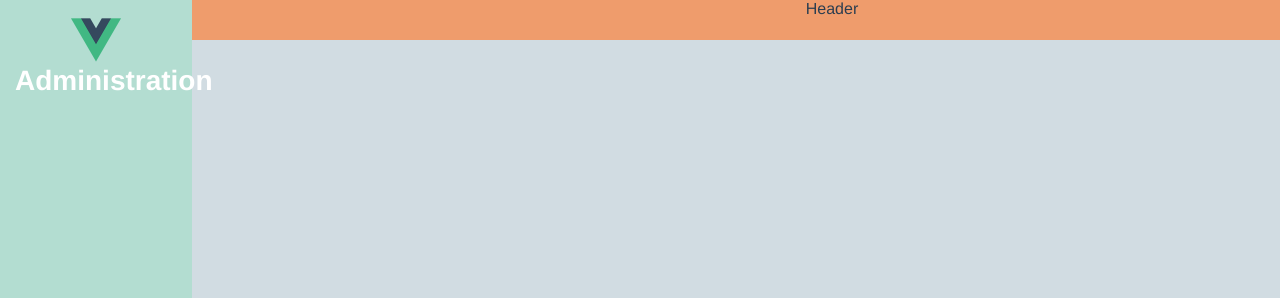
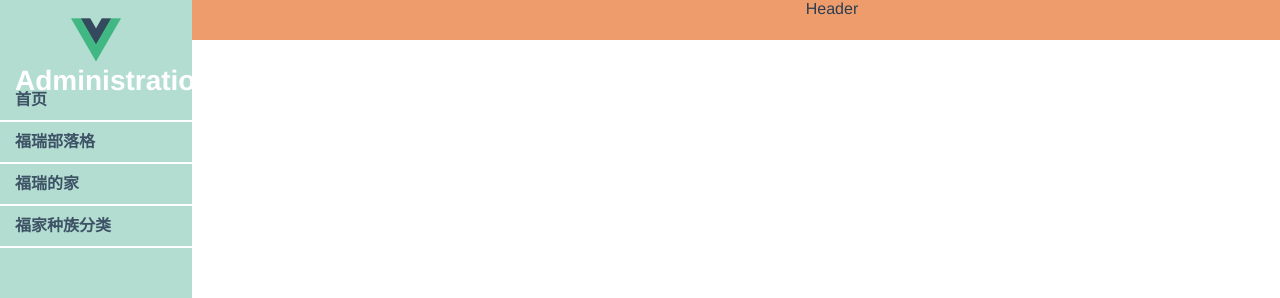
Before and after one commit to jesuisrachel/administration, a Vue app: page / in a window 1280 px wide. Shown: the top 298 px of the page. Built offline with nearby package versions, Linux system fonts and the light colour scheme.

Commit message:
navigator

```diff
--- a/src/App.vue
+++ b/src/App.vue
@@ -17,9 +17,6 @@ html,body{
     margin: 0;
     padding: 0;
 }
-div{
-  height: 100%;
-}
 #app {
   font-family: 'Avenir', Helvetica, Arial, sans-serif;
   -webkit-font-smoothing: antialiased;
--- a/src/components/SideMenu.vue
+++ b/src/components/SideMenu.vue
@@ -4,8 +4,50 @@
             <img src="../assets/logo.png" alt="LOGO">
 			<span>Administration</span>
         </div>
+		<div class="menu">
+			<ul>
+				<li><div>福瑞部落格</div>
+					<ul>
+						<li><div @click="isShow=!isShow, selectMenu()" :class="{active:isShow}">相册</div></li>
+						<li><div @click="isShow=!isShow, selectMenu()" :class="{active:isShow}">博文</div></li>
+					</ul>
+				</li>
+				<li><div>福瑞的家</div>
+					<ul>
+						<li><div>福瑞</div></li>
+						<li><div>福吉</div></li>
+						<li><div>福临</div></li>
+						<li><div>福尔康</div></li>
+						<li><div>福尔泰</div></li>
+					</ul>
+				</li>
+				<li><div>福家种族分类</div>
+					<ul>
+						<li><div>橘猫</div></li>
+						<li><div>银渐层</div></li>
+						<li><div>金渐层</div></li>
+					</ul>
+				</li>
+			</ul>
+		</div>
   	</div>
 </template>
+
+<script>
+export default {
+	data(){
+		return{
+			isShow: false
+		}
+	},
+	methods:{
+		selectMenu(){
+			console.log(this.isShow);
+		}
+	}
+}
+</script>
+
 
 <style scoped>
 .menuTop{
@@ -25,4 +67,36 @@
 	vertical-align: middle;
 	line-height: 50px;
 }
+.menu{
+	margin: 15px 0;
+	text-align: left;
+}
+.menu ul{
+	list-style: none;
+	margin: 0;
+	padding: 0;
+	font-weight: bolder;
+	color: #3e5266;
+	width: 100%;
+}
+.menu div{
+	height: 40px;
+	line-height: 40px;
+    border-bottom: 2px solid white;
+	padding-left: 15px;
+}
+.menu div:hover{
+	background: #80BEAF;
+	color: white;
+}
+.menu ul>li:hover>ul>li>div{
+	display: block;
+}
+.menu ul>li>ul>li>div{
+	background: #b7f5da;
+	display: none;
+}
+.active{
+	background: red !important;
+}
 </style>
--- /dev/null
+++ b/src/components/SideMenu1.vue
@@ -0,0 +1,116 @@
+<template>
+	<div>
+		<div class="menuTop">
+            <img src="../assets/logo.png" alt="LOGO">
+			<span>Administration</span>
+        </div>
+		<div class="menu">
+			<ul>
+                <template v-for="(item, index) in menulist">
+                    <li :class="currentURL===item.url ?'active': ''" :key="index">
+                        <template v-if="item.url"><!--单级目录-->
+                            <div>{{item.name}}</div>
+                        </template>
+                        <template v-else-if="item.children"><!--两级目录-->
+                            <div @click="isToggle(item.name)">{{item.name}}</div>
+                            <transition name="sliderToggle" mode="out-in" :style="{'transform':'translateY('+subMenuHeight+'%)'}">
+                                <ul v-show="item.name === toggleName" >
+                                    <li v-for="(subitem, subindex) in item.children" :key="subindex">
+                                        <div>{{subitem.name}}</div>
+                                    </li>
+                                </ul>
+                            </transition>
+                        </template>
+                    </li>
+                </template>
+			</ul>
+		</div>
+  	</div>
+</template>
+
+<script>
+import {MenuList} from './SideMenuList'
+export default {
+	data(){
+		return{
+            menulist: MenuList,//目录数据
+            currentURL:'',//当前显示的url
+            toggleName: '',  // 菜单子项目名称
+            defaultActive:true,
+            subMenuHeight:0,
+		}
+	},
+	methods:{
+		isToggle(name){
+            //name!=this.toggleName ? this.toggleName=name : this.toggleName='';
+            if(name!=this.toggleName){
+                this.toggleName=name;
+                this.subMenuHeight=100;
+            }else{
+                this.toggleName='';
+                this.subMenuHeight=0;
+            }
+        }
+	}
+}
+</script>
+
+
+<style scoped>
+.menuTop{
+	margin: 15px;
+	height: 50px;
+	color: white;
+	font-size: 28px;
+	font-weight: bolder;
+}
+.menuTop img{
+	width: 50px;
+	height: 50px;
+	vertical-align:middle;
+}
+.menu span{
+	height: 50px;
+	vertical-align: middle;
+	line-height: 50px;
+}
+.menu{
+	margin: 15px 0;
+	text-align: left;
+}
+.menu ul{
+	list-style: none;
+	margin: 0;
+	padding: 0;
+	font-weight: bolder;
+	color: #3e5266;
+	width: 100%;
+}
+.menu div{
+	height: 40px;
+	line-height: 40px;
+    border-bottom: 2px solid white;
+	padding-left: 15px;
+}
+.menu div:hover{
+	background: #80BEAF;
+	color: white;
+}
+.menu ul>li>ul>li>div{
+	background: #b7f5da;
+}
+.sliderToggle-enter-active,
+.sliderToggle-leave-active {
+  transition: all 1s linear;
+  transform: translateY(100%);
+  overflow: hidden;
+}
+.sliderToggle-enter,
+.sliderToggle-leave-to {
+  overflow: hidden;
+  padding-top: 0;
+  padding-bottom: 0;
+  height: 0;
+  /* opacity: 0; */
+}
+</style>
--- /dev/null
+++ b/src/components/SideMenuList.js
@@ -0,0 +1,52 @@
+export const MenuList=[
+    {
+        name: "首页",
+        url:"home"
+    },
+    {
+        name:"福瑞部落格",
+        children:[
+            {
+                name:"相册",
+                url:"album"
+            },{
+                name:"博客",
+                url:"blog"
+            }
+        ]
+    },{
+        name:"福瑞的家",
+        children:[
+            {
+                name:"福瑞",
+                url:""
+            },{
+                name:"福吉",
+                url:""
+            },{
+                name:"福临",
+                url:""
+            },{
+                name:"福尔康",
+                url:""
+            },{
+                name:"福尔泰",
+                url:""
+            },
+        ]
+    },{
+        name:"福家种族分类",
+        children:[
+            {
+                name:"橘猫",
+                url:""
+            },{
+                name:"银渐层",
+                url:""
+            },{
+                name:"金渐层",
+                url:""
+            }
+        ]
+    }
+]
--- a/src/layouts/BasicLayout.vue
+++ b/src/layouts/BasicLayout.vue
@@ -19,7 +19,7 @@
 
 <script>
 import GlobalHeader from '@/components/GlobalHeader'
-import SideMenu from '@/components/SideMenu'
+import SideMenu from '@/components/SideMenu1'
 import GlobalFooter from '@/components/GlobalFooter'
 export default {
   components: {
--- /dev/null
+++ b/src/page/HelloWorld.vue
@@ -0,0 +1,5 @@
+<template>
+    <div>
+        <h1>ALOHA</h1>
+    </div>
+</template>
```
Also changed, not shown: src/router/index.js (+6 -1 lines), src/components/example.vue (added).
